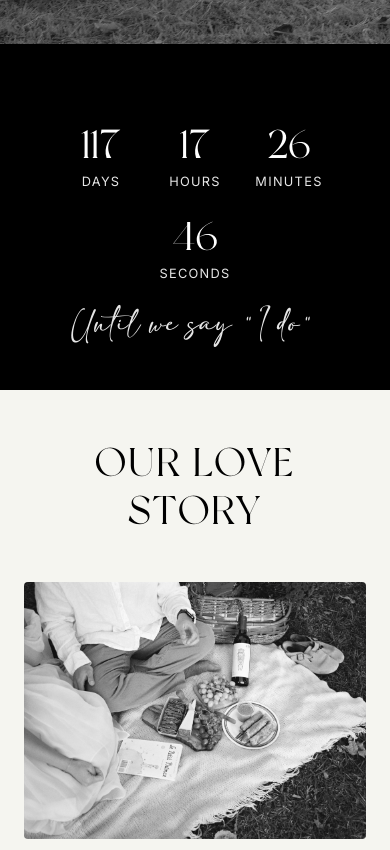
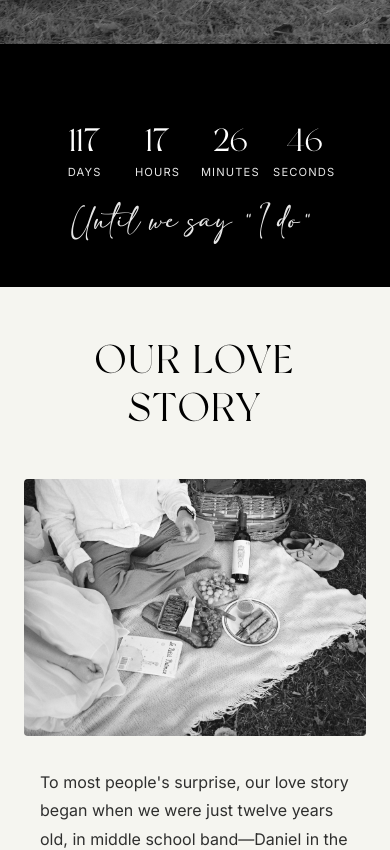
Before and after one commit to gracesuhh/graceanddaniel, a Next.js app: page / in a window 390 px wide. Shown: the part 800-1650 px from the top of the page. Built offline with nearby package versions, Linux system fonts and the light colour scheme.

Commit message:
Mobile improvements: countdown timer on one line, larger gift images, full-width schedule and ceremony items

```diff
--- a/app/components/Countdown.css
+++ b/app/components/Countdown.css
@@ -28,21 +28,24 @@
   opacity: 0.9;
 }
 
-@media (max-width: 768px) {
+@media (max-width: 768px), (max-device-width: 768px) {
   .countdown {
-    gap: 1.5rem;
+    gap: 0.8rem;
     margin-top: 2rem;
+    flex-wrap: nowrap;
+    overflow-x: auto;
   }
 
   .countdown-item {
-    min-width: 70px;
+    min-width: 60px;
+    flex-shrink: 0;
   }
 
   .countdown-number {
-    font-size: 2.5rem;
+    font-size: 2rem;
   }
 
   .countdown-label {
-    font-size: 0.8rem;
+    font-size: 0.7rem;
   }
 }
--- a/app/page.css
+++ b/app/page.css
@@ -911,22 +911,38 @@
   /* Schedule Section - Mobile */
   .schedule-timeline {
     padding-left: 0;
-    max-width: 100%;
-    margin: 0 auto;
+    width: 100%;
+    margin: 0;
     display: flex;
     flex-direction: column;
-    align-items: center;
+    align-items: stretch;
+    padding: 0 1.5rem;
+    box-sizing: border-box;
   }
 
   .timeline-item {
     padding-left: 0;
     width: 100%;
-    max-width: 500px;
+    max-width: 100%;
+    padding-right: 0;
+  }
+
+  /* Ceremony Section - Mobile */
+  .ceremony-details-section .container {
+    padding: 0 1.5rem;
   }
 
   .details-grid {
     grid-template-columns: 1fr;
     gap: 2rem;
+    width: 100%;
+    max-width: 100%;
+    margin: 0;
+  }
+
+  .detail-card {
+    width: 100%;
+    max-width: 100%;
   }
 
   .gifts-header {
@@ -934,7 +950,7 @@
   }
 
   .gift-image-wrapper {
-    width: 120px;
+    width: 180px;
   }
 
   .venmo-image-wrapper {
```
